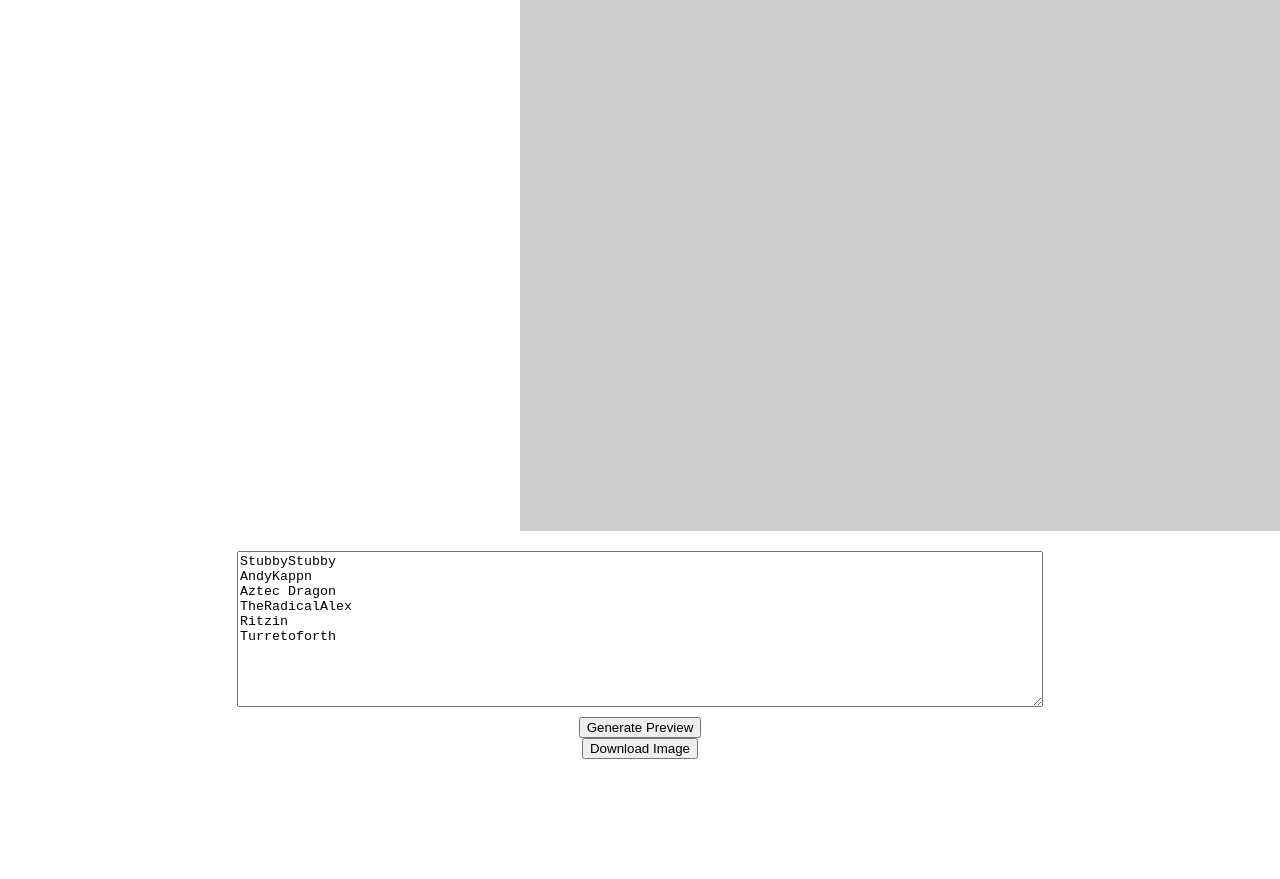
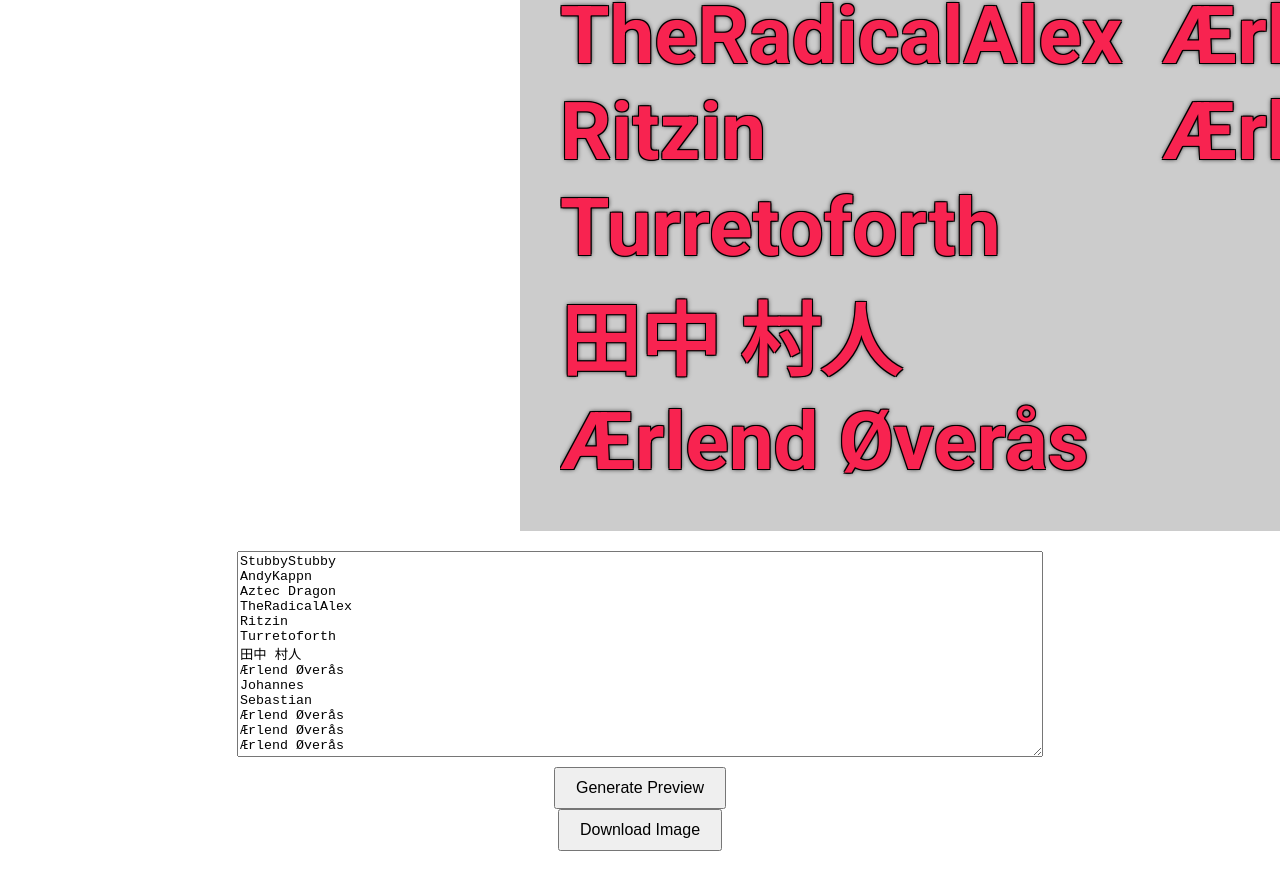
Before and after one commit to starlightsys/shoutout, a plain HTML site: page index.html in a window 1280 px wide. Shown: the part 714-1593 px from the top of the page. Before the commit the page ends 1501 px from the top, so only its background shows below. Drawn offline with nearby package versions, Linux system fonts and the light colour scheme.

Commit message:
Organize styles, continue work on design

```diff
--- a/index.html
+++ b/index.html
@@ -8,6 +8,7 @@
   <link rel="preconnect" href="https://fonts.gstatic.com" crossorigin>
   <link href="https://fonts.googleapis.com/css2?family=Roboto:wght@700&display=swap" rel="stylesheet">
   <style>
+    /* Tool styles */
     body {
       font-family: sans-serif;
       display: flex;
@@ -22,6 +23,22 @@
       align-items: center;
       max-width: 800px;
       width: 100%;
+    }
+
+    button {
+      padding: 10px 20px;
+      font-size: 16px;
+      cursor: pointer;
+    }
+
+    textarea {
+      width: 100%;
+      height: 200px;
+      margin-bottom: 10px;
+    }
+
+    #backgroundInput, #toggleBackground {
+      margin-bottom: 10px;
     }
 
     #preview {
@@ -57,6 +74,7 @@
       height: 100%;
     }
 
+    /* Custom layout styles */
     #render .background {
       position: absolute;
       top: 0;
@@ -79,18 +97,22 @@
     }
 
     #supporters {
+      display: flex;
+      flex-flow: column wrap;
       position: absolute;
       top: 250px;
       left: 880px;
-      display: flex;
-      flex-direction: column;
+      height: 800px;
+      width: 1000px;
       justify-content: left;
-      align-items: left;
+      align-content: flex-start;
+      align-items: flex-start;
       overflow: hidden;
+      gap: 2px 40px;
     }
 
-    .name {
-      margin: 5px 0;
+    #supporters > * {
+      display: flex;
       font-size: 60pt;
       text-align: left;
       font-family: "Roboto", sans-serif;
@@ -98,16 +120,6 @@
       font-style: normal;
       color: #f82350;
       text-shadow: -1px -1px 0 black, 1px -1px 0 black, -1px 1px 0 black, 1px 1px 0 black, 0 0 5px black;
-    }
-
-    textarea {
-      width: 100%;
-      height: 150px;
-      margin-bottom: 10px;
-    }
-
-    #backgroundInput, #toggleBackground {
-      margin-bottom: 10px;
     }
   </style>
 </head>
@@ -130,7 +142,14 @@ Aztec Dragon
 TheRadicalAlex
 Ritzin
 Turretoforth
-    </textarea>
+田中 村人
+Ærlend Øverås
+Johannes
+Sebastian
+Ærlend Øverås
+Ærlend Øverås
+Ærlend Øverås
+</textarea>
     <button onclick="generatePreview()">Generate Preview</button>
     <button onclick="downloadImage()">Download Image</button>
   </div>
@@ -158,6 +177,10 @@ Turretoforth
       }
     }
 
+    window.onload = function() {
+      generatePreview();
+    };
+
     function toggleBackgroundVisibility() {
       previewBg.style.visibility = toggleBackground.checked ? 'visible' : 'hidden';
     }
@@ -179,19 +202,12 @@ Turretoforth
     }
 
     function downloadImage() {
-      // Temporarily hide the background image for export
-      //const originalBackground = preview.style.backgroundImage;
-      //preview.style.backgroundImage = 'none';
-
       html2canvas(render, {
         width: 1920,
         height: 1080,
         backgroundColor: null,
         useCORS: true
       }).then(canvas => {
-        // Restore the original background
-        //preview.style.backgroundImage = originalBackground;
-
         const link = document.createElement('a');
         link.download = 'patreon_shoutout.png';
         link.href = canvas.toDataURL('image/png');
@@ -203,7 +219,6 @@ Turretoforth
     }
   </script>
 
-  <!-- Include html2canvas library -->
   <script src="https://cdnjs.cloudflare.com/ajax/libs/html2canvas/1.4.1/html2canvas.min.js"></script>
 </body>
 </html>
```
